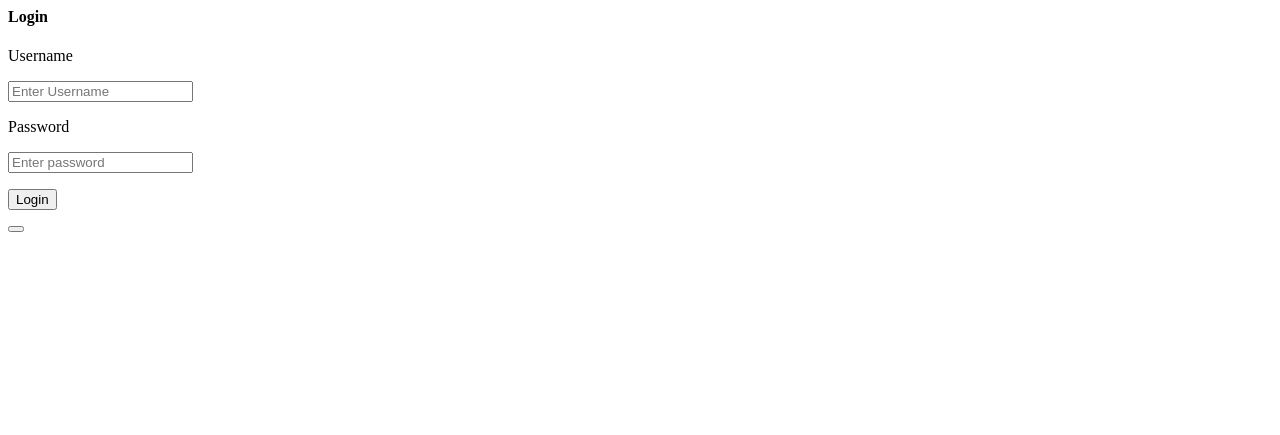
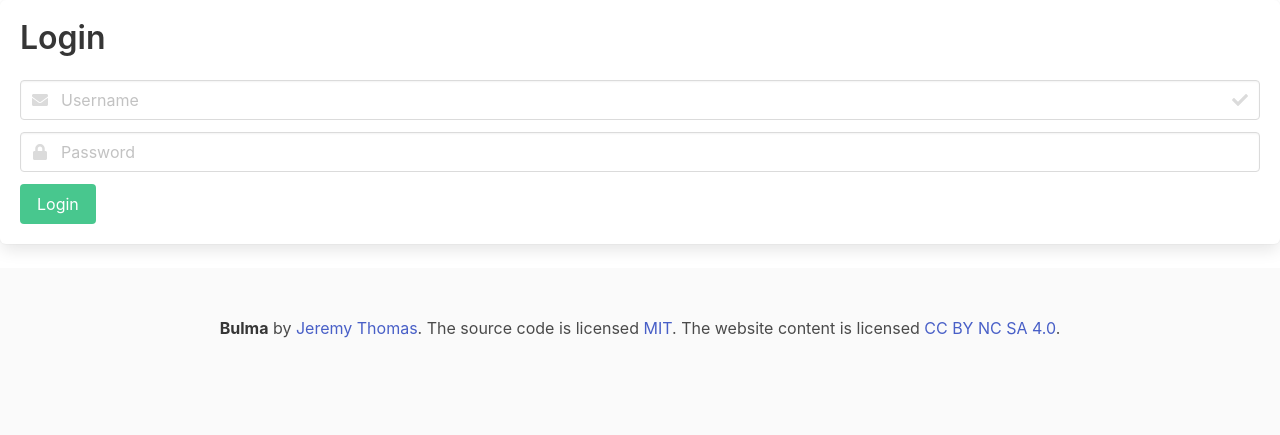
Before and after one commit to SubjectZeroo/Blog-CMS, a PHP site: page /admin in a window 1280 px wide. Shown: the top 435 px of the page. Run offline with PHP 8.4, Linux system fonts and the light colour scheme; some libraries are stand-ins or nearby versions.

Commit message:
agregando login y resolviendo algunos bugs

```diff
--- a/controllers/add-name.php
+++ b/controllers/add-name.php
@@ -7,6 +7,3 @@ App::get('database')->insert('users',[
 
 
 ]);
-
-// var_dump($_POST);
-  // require('views/add-names.php');
--- a/controllers/index.php
+++ b/controllers/index.php
@@ -1,8 +1,8 @@
 <?php
-// $posts = App::get('database')->selectAll('posts');
+
 $posts = App::get('database')->showPost('posts');
 $countPosts = App::get('database')->countPosts();
-$categories = App::get('database')->selectAll('categories');
+$categories = App::get('database')->countCategories();
 $postsRelevants = App::get('database')->getPostsRelevants();
 
 $limit = 6;
--- a/core/db/QueryBuilder.php
+++ b/core/db/QueryBuilder.php
@@ -79,6 +79,22 @@
       }
     }
 
+    public function countCategories()
+    {
+      try
+            {
+                $statement = $this->pdo->prepare("SELECT COUNT(C.category_id) AS categoryCount,P.post_category_id, C.category_title
+                                                  FROM posts P
+                                                  INNER JOIN categories C ON P.post_category_id = C.category_id
+                                                  GROUP BY C.category_id, P.post_category_id");
+                $statement->execute();
+                return $statement->fetchAll(PDO::FETCH_CLASS);
+            }catch(Exception $e)
+              {
+                echo $e;
+      }
+    }
+
     public function getPostsRelevants()
     {
         try
@@ -152,7 +168,7 @@
             {
                 $statement = $this->pdo->prepare("SELECT * FROM users WHERE username = '$username'");
                 $statement->execute();
-                return $statement->fetchAll(PDO::FETCH_CLASS);
+                return $statement;
             }catch(Exception $e)
               {
                 echo $e;
@@ -258,14 +274,10 @@
               {
                   return "fallo";
               }
-      }catch(Exception $e)
-        {
+      } catch(Exception $e){
           echo $e;
-}
-
+        }
     }
-
-
 
     public function updateComment($status,$id){
 
@@ -301,5 +313,16 @@
       }
     }
 
-
+//     public function fetchLogin($username, $password)
+//     {
+//       try
+//       {
+//           $statement = $this->pdo->prepare("SELECT * FROM `users` WHERE username='$username' AND `password` = '$pass_encrypt'");
+//           $statement->execute();
+//           return $statement->fetchAll(PDO::FETCH_CLASS);
+//       }catch(Exception $e)
+//         {
+//           echo $e;
+// }
+//     }
   }
--- a/routes.php
+++ b/routes.php
@@ -1,11 +1,11 @@
 <?php
 
 $router->get('', 'controllers/index.php');
-$router->get('sign', 'controllers/sign.php');
 $router->get('post', 'controllers/post.php');
 $router->get('category', 'controllers/category.php');
 $router->get('search', 'controllers/search.php');
 $router->get('admin', 'controllers/admin.php');
+$router->post('login', 'controllers/login.php');
 $router->get('panel', 'controllers/panel.php');
 $router->get('table-posts', 'controllers/controller_posts/table_posts.php');
 $router->post('add-post', 'controllers/controller_posts/add_post.php');
--- a/views/admin-blog/index.view.php
+++ b/views/admin-blog/index.view.php
@@ -31,6 +31,9 @@
     <div>
         <h2>Dashboard</h2>
         <small>Bienvenido al sistema</small>
+        <?=  $_SESSION['username'] ;
+        var_dump($_SESSION);
+        ?>
     </div>
     <hr>
     </hr>
--- a/views/admin-blog/login.view.php
+++ b/views/admin-blog/login.view.php
@@ -1,14 +1,32 @@
+<!DOCTYPE html>
+<html lang="en">
+<head>
+    <meta charset="utf-8">
+    <meta http-equiv="X-UA-Compatible" content="IE=edge">
+    <meta name="viewport" content="width=device-width, initial-scale=1">
+    <meta name="description" content="">
+    <meta name="author" content="">
+    <title>Mini - CRM</title>
+    <!-- Custom CSS -->
 
-<div class="modal" id="modalLogin">
-    <div class="modal-background"></div>
-    <div class="modal-content">
+    <link rel="stylesheet" href="https://cdnjs.cloudflare.com/ajax/libs/bulma/0.9.1/css/bulma.min.css">
+    <link rel="stylesheet" href="https://cdnjs.cloudflare.com/ajax/libs/normalize/8.0.1/normalize.min.css">
+    <script defer src="https://use.fontawesome.com/releases/v5.14.0/js/all.js"></script>
+
+    <!-- Custom Fonts -->
+
+    <script type="text/javascript" src="https://www.gstatic.com/charts/loader.js"></script>
+    <script src="https://cdn.ckeditor.com/ckeditor5/23.1.0/classic/ckeditor.js"></script>
+    <script src="https://cdn.jsdelivr.net/npm/jquery@3.5.1/dist/jquery.min.js"></script>
+    <script src="/admin/js/scripts.js"></script>
+    <link rel="stylesheet" href="/public/sb-admin.css">
+</head>
             <div class="section-login box">
                 <h4 class="title">Login</h4>
-            <form action="/panel" method="POST">
+                <form action="/login" method="POST">
                         <div class="field">
-                    <label class="label">Username</label>
                             <p class="control has-icons-left has-icons-right">
-                        <input name="username" type="text" class="input" placeholder="Enter Username">
+                                <input class="input" type="text" placeholder="Username" name="username" id="password">
                                 <span class="icon is-small is-left">
                                 <i class="fas fa-envelope"></i>
                                 </span>
@@ -18,27 +36,34 @@
                             </p>
                         </div>
                         <div class="field">
-                    <label class="label">Password</label>
-                    <p class="control has-icons-left has-icons-right">
-                        <input name="password" type="password" class="input" placeholder="Enter password">
+                        <p class="control has-icons-left">
+                            <input class="input" type="password" placeholder="Password" name="password" id="password">
                             <span class="icon is-small is-left">
                             <i class="fas fa-lock"></i>
                             </span>
-                        <span class="icon is-small is-right">
-                            <i class="fas fa-check"></i>
-                        </span>
                         </p>
-
                         </div>
                         <div class="field">
                         <p class="control">
-                        <button class="button is-success" name="login" type="submit">
+                            <button class="button is-success"  name="login" type="submit">
                             Login
                             </button>
                         </p>
                         </div>
+
                 </form>
             </div>
+
+  <footer class="footer">
+            <div class="content has-text-centered">
+              <p>
+                <strong>Bulma</strong> by <a href="https://jgthms.com">Jeremy Thomas</a>. The source code is licensed
+                <a href="http://opensource.org/licenses/mit-license.php">MIT</a>. The website content
+                is licensed <a href="http://creativecommons.org/licenses/by-nc-sa/4.0/">CC BY NC SA 4.0</a>.
+              </p>
             </div>
-    <button class="modal-close is-large" aria-label="close" onclick="refs.modalLogin.close()"></button>
-</div>
+      </footer>
+  <script src="https://cdnjs.cloudflare.com/ajax/libs/jquery/3.5.1/jquery.min.js"></script>
+  <script src="/public/script.js"></script>
+</body>
+</html>
--- a/views/admin-blog/partials/head-admin.php
+++ b/views/admin-blog/partials/head-admin.php
@@ -1,10 +1,11 @@
 <?php ob_start(); ?>
 <?php session_start(); ?>
+
 <?php
 
 // if(!isset($_SESSION['user_role'])){
 //     // if($_SESSION['user_role'] !== 'admin'){
-//         header("Location: ../index.php");
+//         header("Location: /");
 //     // }
 //  }
 
--- a/views/blog-public/partials/head.php
+++ b/views/blog-public/partials/head.php
@@ -3,10 +3,11 @@
 <head>
   <meta charset="UTF-8">
   <meta name="viewport" content="width=device-width, initial-scale=1.0">
-  <title>Title</title>
+  <title>DevPost</title>
   <link rel="stylesheet" href="https://cdnjs.cloudflare.com/ajax/libs/bulma/0.9.1/css/bulma.min.css">
   <script defer src="https://use.fontawesome.com/releases/v5.14.0/js/all.js"></script>
   <link rel="stylesheet" href="../../public/styles.css">
+
 </head>
 <body>
   <?php require('nav.php') ?>
--- a/views/blog-public/partials/sidebar.php
+++ b/views/blog-public/partials/sidebar.php
@@ -27,9 +27,9 @@
                         <?php foreach ($categories as $category): ?>
 
                                         <li class="is-flex is-justify-content-space-between">
-                                            <a href="/category?category=<?= $category->category_id ?>"><?= $category->category_title ?>
+                                            <a href="/category?category=<?= $category->post_category_id ?>"><?= $category->category_title ?>
                                             </a>
-                                            <span class="u-small">(1)</span>
+                                            <span class="u-small">(<?=  $category->categoryCount ?>)</span>
                                         </li>
                         <?php endforeach; ?>
                     </ul>
```
Also changed, not shown: controllers/admin.php (+0 -34 lines), controllers/login.php (added, +36 -0 lines). Lines whose indentation alone changed are shown as unchanged.
